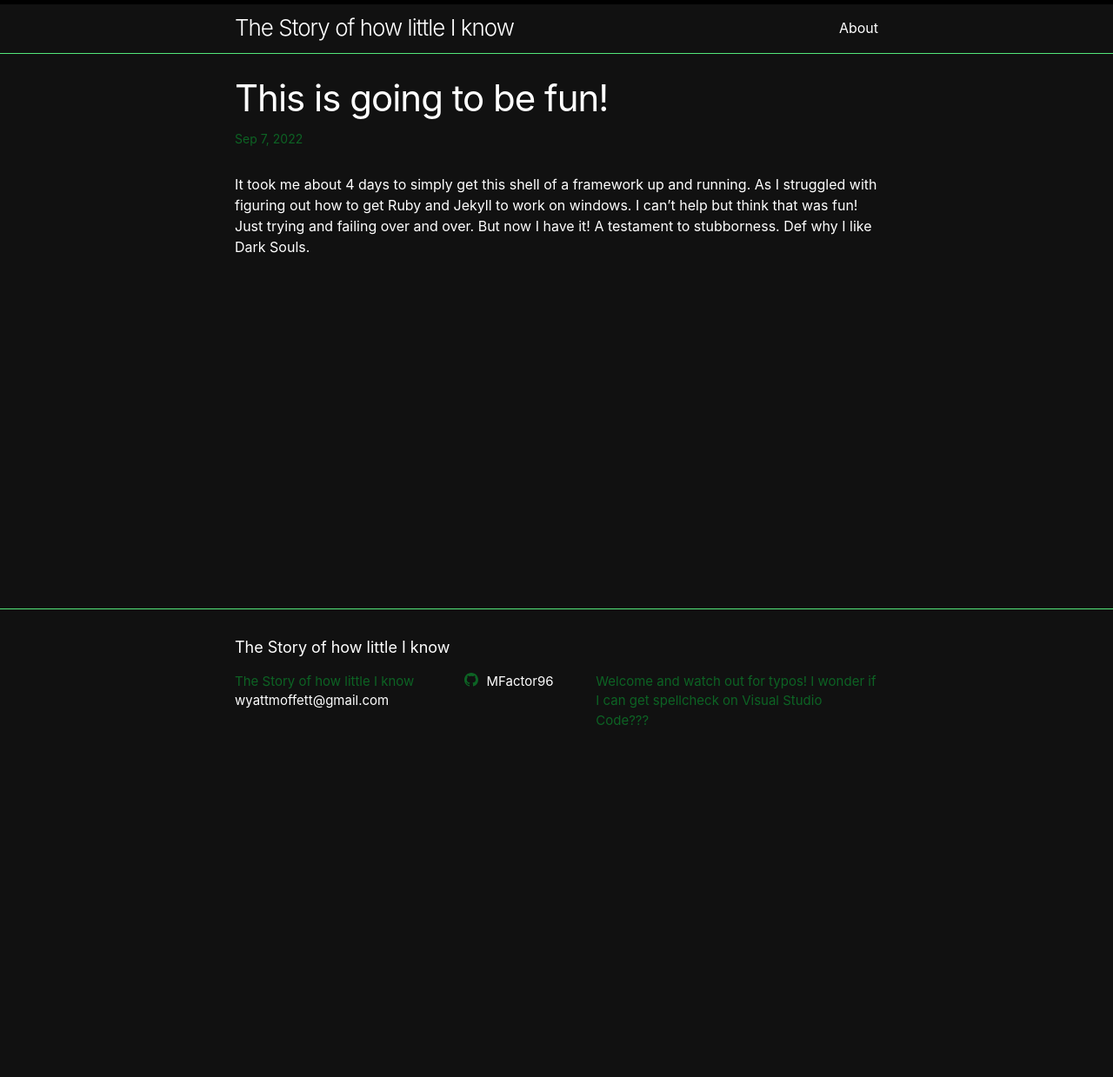
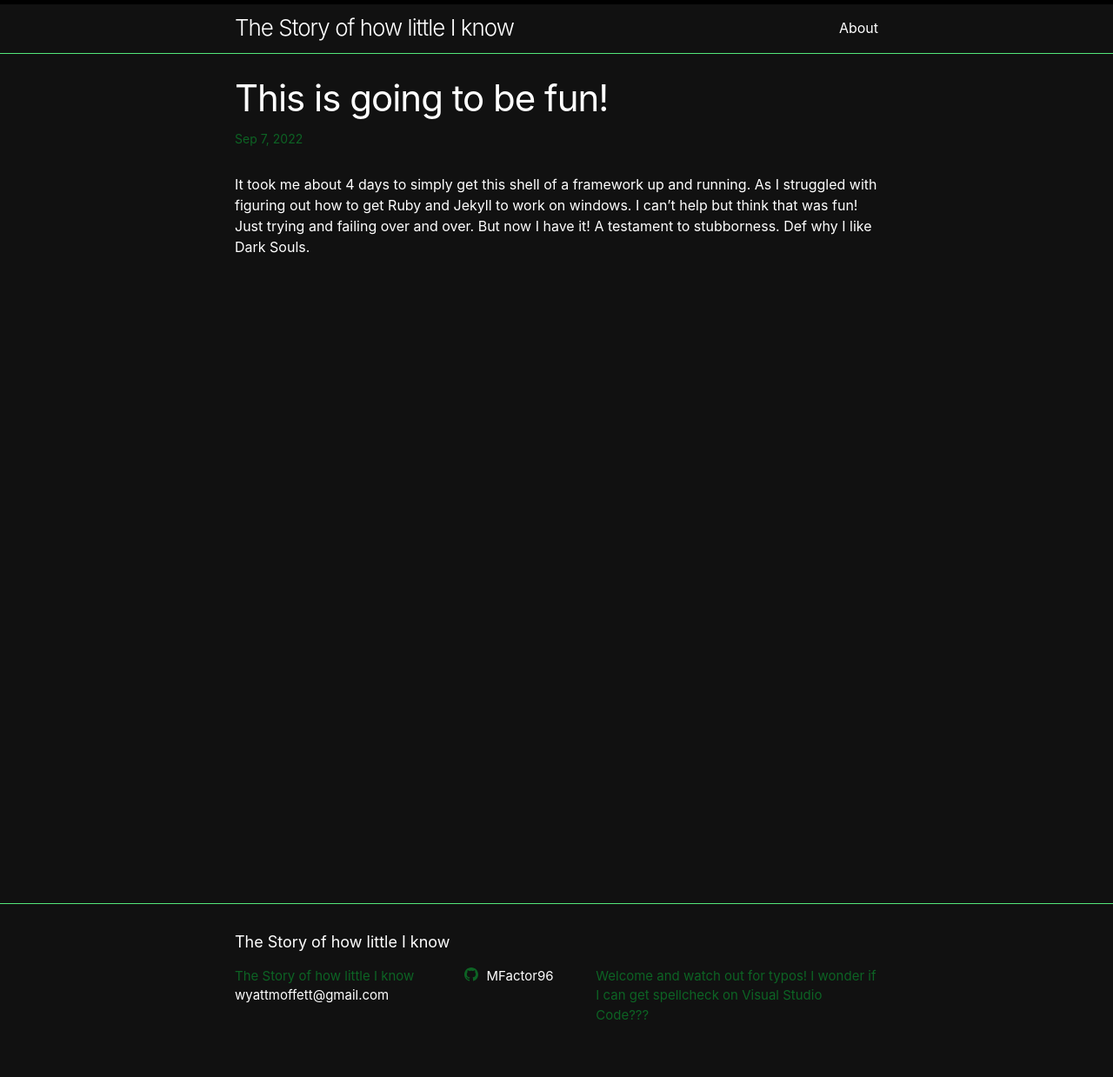
Before and after one commit to MFactor96/MFactor96.github.io, a Jekyll site: the page built from _posts/2022-09-07-My-first-post.md, in a window 1280 px wide. Shown: the whole page at 87% size. Built offline with Jekyll 4.4.1, drawn with Linux system fonts in a browser that asks for light colours; comment, search, counter and statistics services are not loaded; before the commit the page ends 900 px from its top, so only the background shows below that.

Commit message:
Update post.html

```diff
--- a/_layouts/post.html
+++ b/_layouts/post.html
@@ -18,6 +18,7 @@ layout: default
   <div class="post-content e-content" itemprop="articleBody">
     {{ content }}
   </div>
+  <div class="utterances" style="height: 683px;">
    <script src="https://utteranc.es/client.js"
         repo="[ENTER REPO HERE]"
         issue-term="pathname"
@@ -25,6 +26,7 @@ layout: default
         crossorigin="anonymous"
         async>
     </script>
+  </div>
 
   {%- if site.disqus.shortname -%}
     {%- include disqus_comments.html -%}
```
